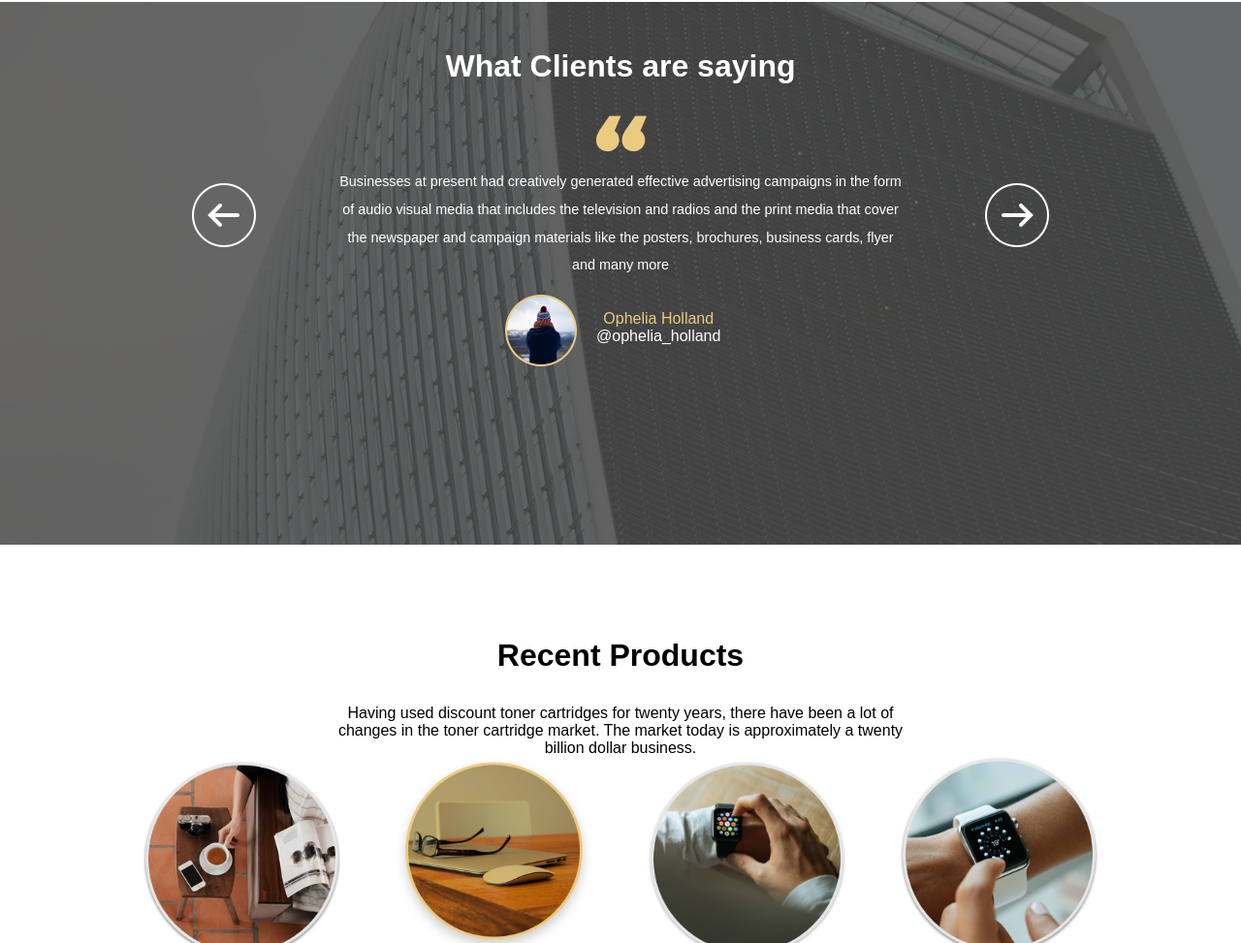
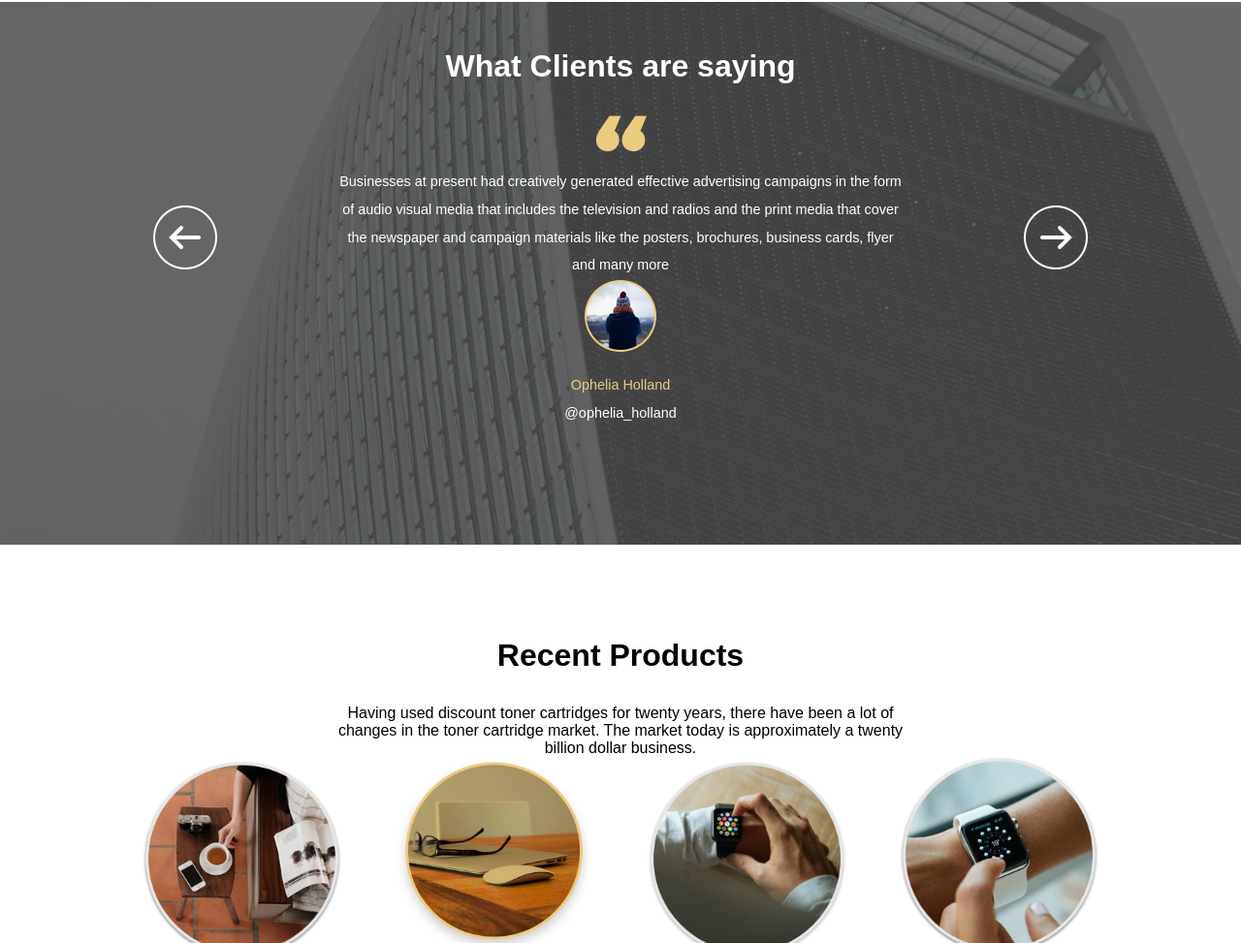
Before and after one commit to mallerie/hofmann-mockup, a website: page index.html in a window 1280 px wide. Shown: the part 1358-2331 px from the top of the page at 97% size. Drawn offline with Linux system fonts and the light colour scheme.

Commit message:
Updates to styling for carousel

```diff
--- a/index.html
+++ b/index.html
@@ -99,12 +99,24 @@
         <img class="yellow-quote"
              src="assets/quote-fat-yellow.png"
              alt="Image of a quotation mark.">
-        <ul class="client-quote">
-          <li class="arrows"><img src="assets/arrow-left.png"></li>
-          <li class="text-white">Businesses at present had creatively generated effective advertising campaigns in the form of audio visual media that includes the television and radios and the print media that cover the newspaper and campaign materials like the posters, brochures, business cards, flyer and many more</li>
-          <li class="arrows"><img src="assets/arrow-right.png"></li>
-        </ul>
-        <div class="client-info">
+        <div class="client-quote">
+          <div class="arrows">
+            <button class="client-button">
+              <img src="assets/arrow-left.png">
+            </button>
+          </div>
+
+          <ul class="carousel">
+            <li class="text-white">Businesses at present had creatively generated effective advertising campaigns in the form of audio visual media that includes the television and radios and the print media that cover the newspaper and campaign materials like the posters, brochures, business cards, flyer and many more</li>
+          </ul>
+
+          <div class="arrows">
+            <button class="client-button">
+              <img src="assets/arrow-right.png">
+            </button>
+          </div>
+
+          <div class="client-info">
           <img src="assets/client.png">
           <ul>
             <li class="text-yellow">Ophelia Holland</li>
@@ -112,6 +124,7 @@
           </ul>
         </div>
       </div>
+    </div>
     </div>
 
     <div id="recent-products">
--- a/main.scss
+++ b/main.scss
@@ -165,6 +165,9 @@ h3 {
     margin: auto;
     padding: 2vh 0;
   }
+  ul {
+    display: inline-block;
+  }
 }
 
 .yellow-quote {
@@ -175,20 +178,27 @@ h3 {
 .client-quote {
   text-align: center;
   margin: 1em 0;
+  .client-button {
+    border-radius: 100%;
+    background: none;
+    border: none;
+    max-width: 12em;
+  }
   li {
     display: inline-block;
-  }
-  li:nth-child(2) {
     width: 46vw;
     margin: 0 6vw;
     font-size: .9em;
     line-height: 2;
   }
+  li:nth-child(2) {
+  }
 }
 
 .arrows {
-  vertical-align: top;
-  padding: 1em 0 0 0;
+  // vertical-align: top;
+  // padding: 1em 0 0 0;
+  display: inline;
 }
 
 .text-white {
```
Also changed, not shown: main.css.
